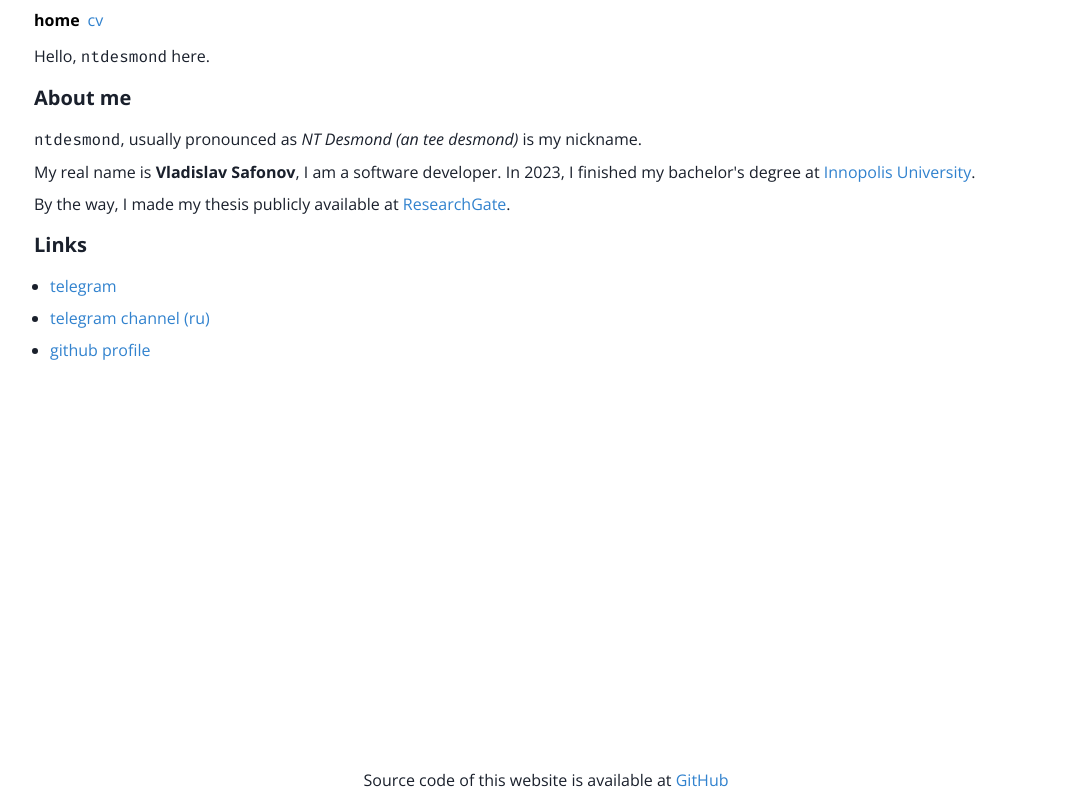
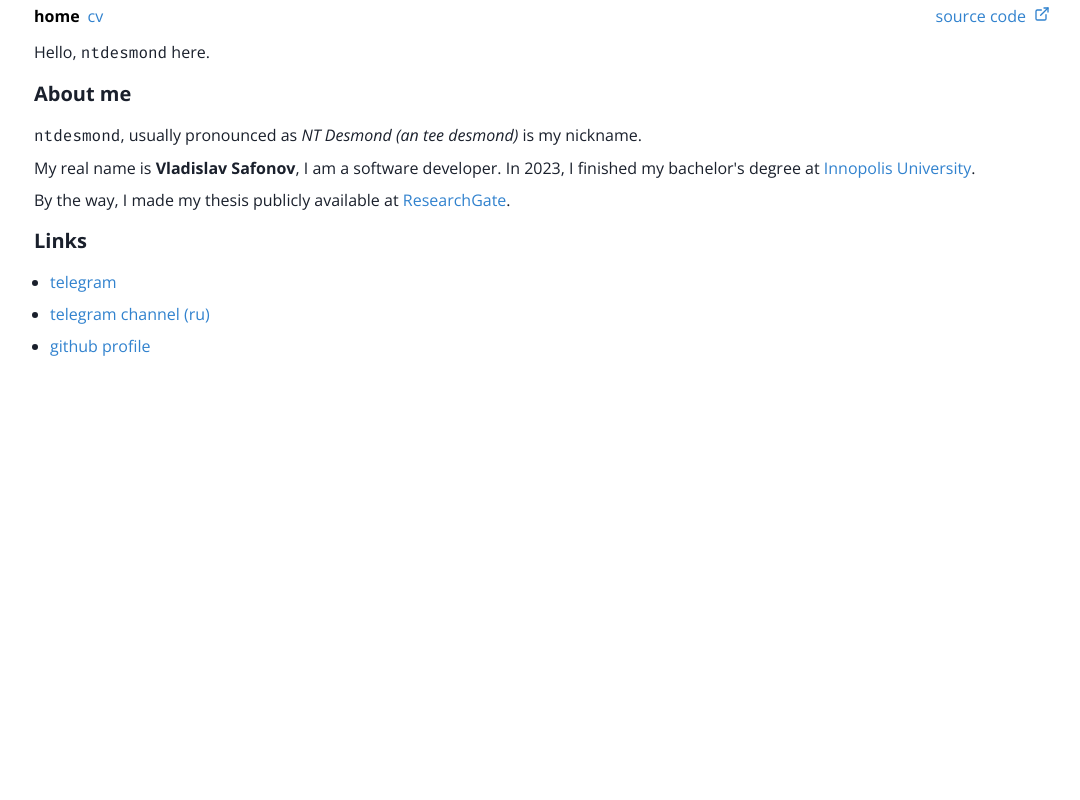
Before and after one commit to ntdesmond/ntdesmond.github.io, a React (Vite) app: page / in a window 1280 px wide. Shown: the whole page, without its empty margins (94-1174 px from the left). Built offline with nearby package versions, Linux system fonts and the light colour scheme.

Commit message:
Move github link, change padding

```diff
--- a/src/components/layout/Layout.tsx
+++ b/src/components/layout/Layout.tsx
@@ -1,23 +1,23 @@
-import React from 'react';
-import { Box, Center, HStack, Link, Text, VStack } from '@chakra-ui/react';
+import { ReactNode } from 'react';
+import { Box, Center, HStack, Icon, Link, Spacer, VStack } from '@chakra-ui/react';
+import { FiExternalLink } from 'react-icons/fi';
 import NavLink from './NavLink';
 
-const Layout = (props: { children: React.ReactNode }) => (
-  <Center height="100%" width="100%" padding="0.5em" boxSizing="border-box">
+const Layout = (props: { children: ReactNode }) => (
+  <Center height="100%" width="100%" paddingX="3" boxSizing="border-box">
     <VStack height="100%" align="stretch" width="container.lg">
-      <HStack>
+      <HStack paddingTop="1">
         <NavLink to="/">home</NavLink>
         <NavLink to="/cv">cv</NavLink>
+        <Spacer />
+        <Link href={`https://github.com/${import.meta.env.VITE_GITHUB_REPO}`} isExternal>
+          source code
+          <Icon as={FiExternalLink} marginX={2} />
+        </Link>
       </HStack>
       <Box flexGrow="1" as="section">
         {props.children}
       </Box>
-      <Text textAlign="center">
-        Source code of this website is available at{' '}
-        <Link href={`https://github.com/${import.meta.env.VITE_GITHUB_REPO}`} isExternal>
-          GitHub
-        </Link>
-      </Text>
     </VStack>
   </Center>
 );
```
